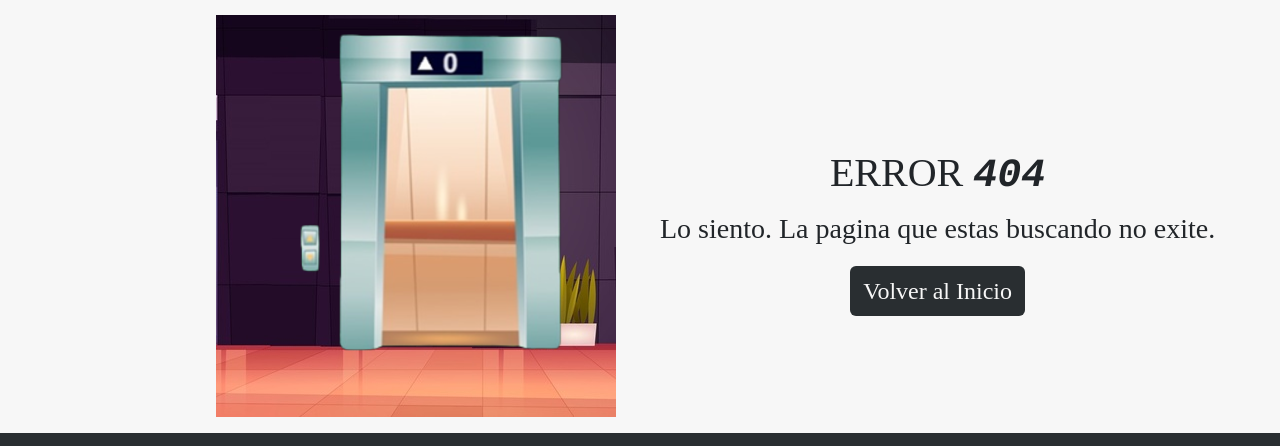
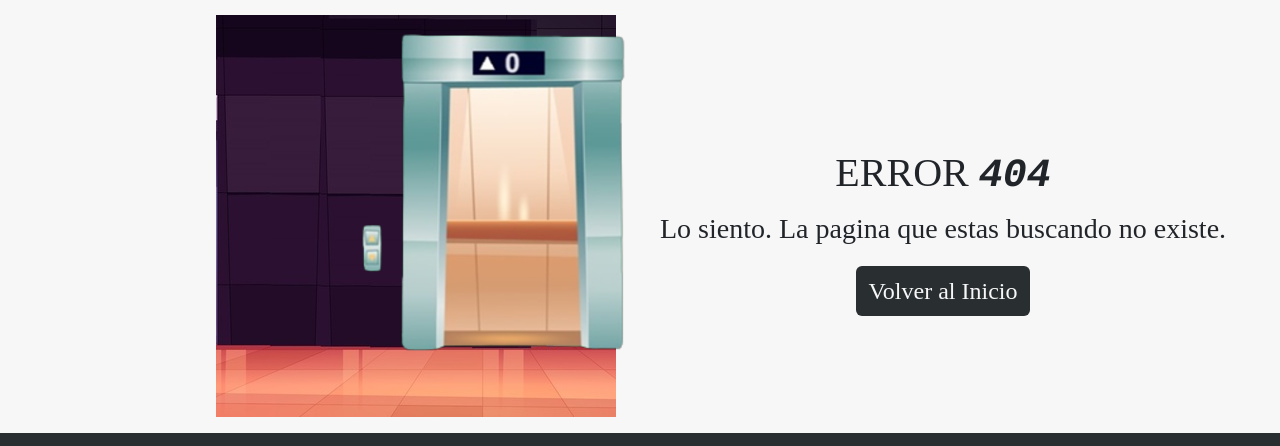
Before and after one commit to jesgodoy/Proyecto-JesicaGodoy-Comision46960, a website: page pages/error404.html in a window 1280 px wide. Shown: the part 92-538 px from the top of the page. Drawn offline with Linux system fonts and the light colour scheme; a web font is replaced by a local one.

Commit message:
feature/preEntrega3 correcion media

```diff
--- a/pages/error404.html
+++ b/pages/error404.html
@@ -51,14 +51,15 @@
                     <div class="d-lg-flex justify-content-lg-end d-sm-flex justify-content-sm-center ps-2 my-3 overflow-hidden">
                         <img src="../assets/imagenes/hotel/fondo.jpg" alt="fondo-ascensor object-fit-cover">
                     </div>
-                    <div class=" image-error"></div>
+                    <div class=" image-error">
+                    </div>
                 </div>
             </div>
             <div class="col-12 col-sm-12 col-lg-6">
                 <div class="d-lg-flex justify-content-lg-start d-sm-flex justify-content-sm-center px-2">
                     <div class="text-error">
                         <h1 class="text-center">ERROR <span class="number">404</span></h1>
-                        <p class="text-center fs-3">Lo siento. La pagina que estas buscando no exite.</p>
+                        <p class="text-center fs-3">Lo siento. La pagina que estas buscando no existe.</p>
                         <div class="d-flex justify-content-center  mb-5 button-back">
                             <button type="button" class="btn reservation-button">
                                 <a class="fs-4" href="../index.html">Volver al Inicio</a>
--- a/scss/_main-error404.scss
+++ b/scss/_main-error404.scss
@@ -32,4 +32,12 @@
         margin-top: 150px;
         }
     }
+
 }
+@media screen and (min-width:1200px){
+    .main{
+        .image-error{
+            left: 55%;
+        }
+}
+}
```
Also changed, not shown: css/estilo.css, 1 other file.
